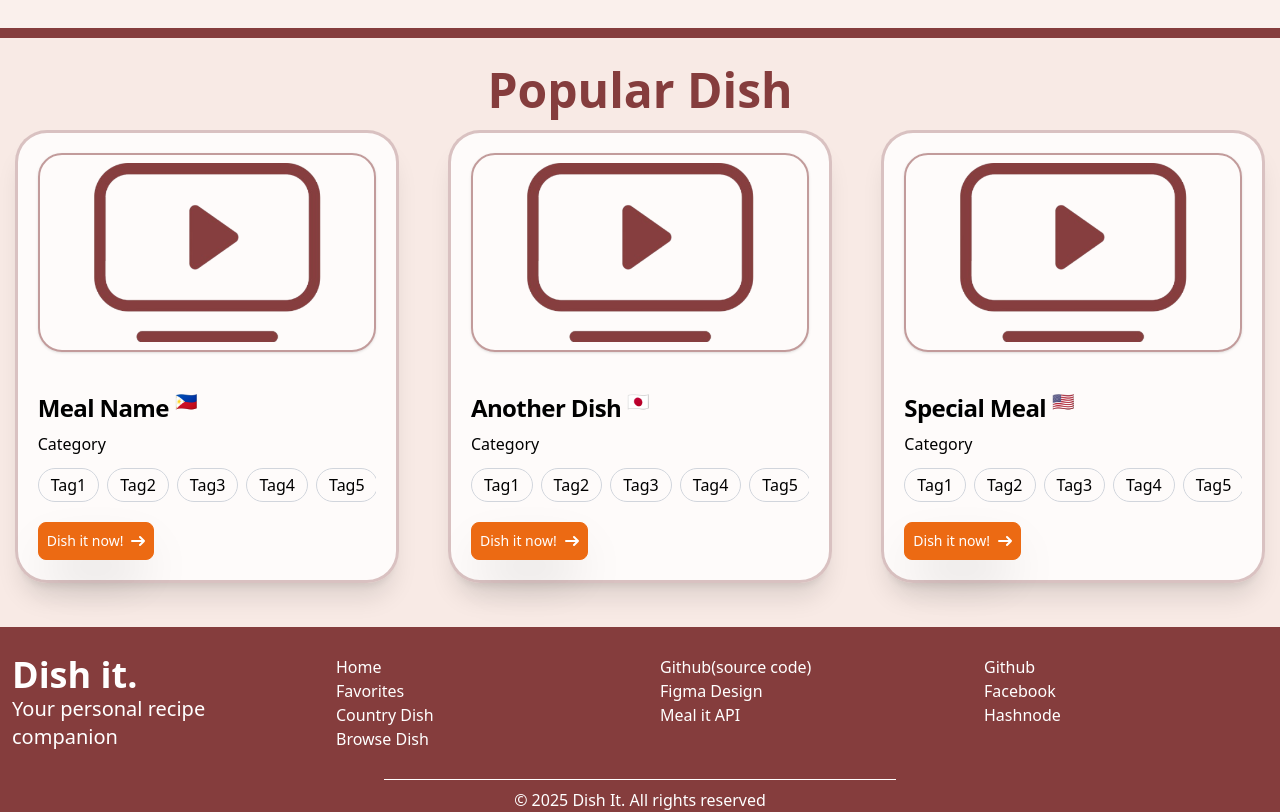
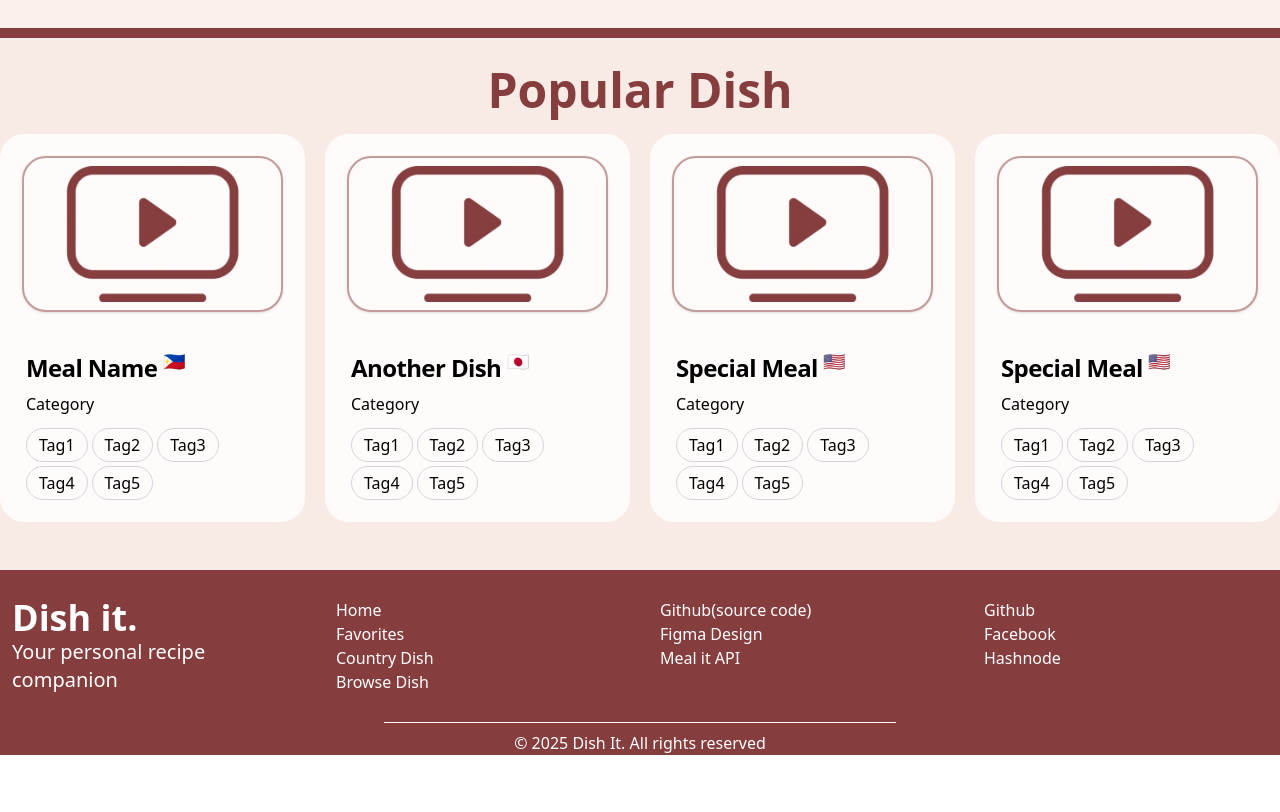
Before and after one commit to Matthew-act546/Dish-It, a React (Vite) app: page / in a window 1280 px wide. Shown: the part 1640-2452 px from the top of the page. After the commit the page ends 2395 px from the top, so only its background shows below. Built offline with nearby package versions, Linux system fonts and the light colour scheme.

Commit message:
fix everything mainly cards and others add icon just evrythinbg

```diff
--- a/src/components/BrowseDish.jsx
+++ b/src/components/BrowseDish.jsx
@@ -4,6 +4,10 @@ export default function BrowseDish() {
   return (
     <>
      <NavigationalBar />
+     <section className="container mx-20">
+      dfs
+
+     </section>
     </>
   )
 }
--- a/src/components/CountryDish.jsx
+++ b/src/components/CountryDish.jsx
@@ -1,9 +1,24 @@
+import { faEarthAsia } from "@fortawesome/free-solid-svg-icons";
 import NavigationalBar from "./NavigationalBar";
+import { FontAwesomeIcon } from "@fortawesome/react-fontawesome";
 
 export default function CountryDish() {
   return (
     <>
       <NavigationalBar />
+      <section className="w-full">
+        <div className="mt-15 flex justify-center">
+          <div>
+            <div className="flex justify-center ">
+              <FontAwesomeIcon icon={faEarthAsia} className="text-primary text-[5rem] w-full" />
+            </div>
+
+            <h1 className="text-6xl rt-1 font-bold leading-16 text-primary">Country Dish</h1>
+            <p className="text-center">list of the country dishes</p>
+          </div>
+
+        </div>
+      </section>
     </>
   )
 }
--- a/src/components/Favorites.jsx
+++ b/src/components/Favorites.jsx
@@ -39,10 +39,12 @@ const dishes = [
 
 export default function Favorites() {
   return (
-    <>
+    <div className="bg-[#F5E1DA]/70 min-h-screen">
+
       <NavigationalBar />
-      <section className="w-full">
-        <div className="mt-15 flex justify-center">
+
+      <section className="w-full ">
+        <div className="mt-15 flex justify-center ">
           <div>
             <div className="flex justify-center ">
               <FontAwesomeIcon icon={faHeart} className="text-primary text-[5rem] w-full" />
@@ -52,16 +54,14 @@ export default function Favorites() {
             <p className="text-center">list of your favorites</p>
           </div>
         </div>
-         <div className="grid grid-cols-1 lg:grid-cols-4 md:grid-cols-2 gap-5 my-4 mx-5 lg:mx-15 justify-items-center">
+         <div className="grid grid-cols-2 lg:grid-cols-4 gap-5 my-4 mx-5 lg:mx-15 justify-items-center cursor-pointer">
             {dishes.map((dish) => (
               <div
                 key={dish.id}
-                className="max-w-sm w-full bg-white/80 backdrop-blur-sm border-primary/30 border-3 rounded-4xl shadow-xl"
+                className="card border-1 border-primary hover:border-2 hover:border-primary "
               >
                 <div className="border-2 border-primary/50 shadow m-5 p-2 rounded-3xl overflow-hidden">
-                  <a href="#">
                     <img className="rounded-t-lg w-full" src={dish.image} alt={dish.name} />
-                  </a>
                 </div>
 
                 <div className="p-5">
@@ -72,43 +72,23 @@ export default function Favorites() {
                   </a>
                   <p className="mb-3 font-normal">{dish.category}</p>
 
-                  <ul className="list-none grid grid-flow-col mb-5 overflow-x-auto gap-2">
+                  <ul className="list-none flex flex-wrap gap-1 ">
                     {dish.tags.map((tag, index) => (
                       <li
                         key={index}
-                        className="border border-gray-300 px-3 py-1 rounded-4xl hover:bg-accent hover:text-white text-center whitespace-nowrap"
+                        className="tags"
                       >
                         {tag}
                       </li>
                     ))}
                   </ul>
 
-                  <a
-                    href="#"
-                    className="btn-accent p-2 "
-                  >
-                    Dish it now!
-                    <svg
-                      className="rtl:rotate-180 w-3.5 h-3.5 ms-2"
-                      aria-hidden="true"
-                      xmlns="http://www.w3.org/2000/svg"
-                      fill="none"
-                      viewBox="0 0 14 10"
-                    >
-                      <path
-                        stroke="currentColor"
-                        strokeLinecap="round"
-                        strokeLinejoin="round"
-                        strokeWidth="2"
-                        d="M1 5h12m0 0L9 1m4 4L9 9"
-                      />
-                    </svg>
-                  </a>
+
                 </div>
               </div>
             ))}
           </div>
       </section>
-    </>
+    </div>
   )
 }
--- a/src/components/Popular.jsx
+++ b/src/components/Popular.jsx
@@ -26,28 +26,35 @@ export default function Popular() {
       image: "/ytvid.png",
       tags: ["Tag1", "Tag2", "Tag3", "Tag4", "Tag5"],
     },
+    {
+      id: 4,
+      name: "Special Meal",
+      flag: "🇺🇸",
+      category: "Category",
+      image: "/ytvid.png",
+      tags: ["Tag1", "Tag2", "Tag3", "Tag4", "Tag5"],
+    },
   ];
 
   return (
     <>
       <hr className="border-5 border-primary" />
-      <section className="flex justify-center bg-[#F5E1DA]/70">
+      <section className="flex justify-center bg-[#F5E1DA]/70 ">
         <div className="container my-7">
           <h1 className="text-primary text-5xl font-bold text-center">Popular Dish</h1>
 
-          <div className="grid grid-cols-1 sm:grid-cols-2 lg:grid-cols-3 gap-5 my-4 justify-items-center">
+          <div className="grid grid-cols-1 sm:grid-cols-2 lg:grid-cols-4 gap-5 my-5 justify-items-center">
             {dishes.map((dish) => (
               <div
                 key={dish.id}
-                className="max-w-sm w-full bg-white/80 backdrop-blur-sm border-primary/30 border-3 rounded-4xl shadow-xl"
+                className="card border-2 border-transparent hover:border-primary "
+
               >
-                <div className="border-2 border-primary/50 shadow m-5 p-2 rounded-3xl overflow-hidden">
-                  <a href="#">
-                    <img className="rounded-t-lg w-full" src={dish.image} alt={dish.name} />
-                  </a>
+                <div className="border-2 border-primary/50 shadow m-5 p-2 rounded-3xl cursor-pointer">
+                  <img className="rounded-t-lg w-full" src={dish.image} alt={dish.name} />
                 </div>
 
-                <div className="p-5">
+                <div className="px-6 py-5">
                   <a href="#">
                     <h5 className="mb-2 text-2xl font-bold tracking-tight">
                       {dish.name} <sup>{dish.flag}</sup>
@@ -55,38 +62,19 @@ export default function Popular() {
                   </a>
                   <p className="mb-3 font-normal">{dish.category}</p>
 
-                  <ul className="list-none grid grid-flow-col mb-5 overflow-x-auto gap-2">
+                  <ul className="list-none flex flex-wrap gap-1 ">
                     {dish.tags.map((tag, index) => (
                       <li
                         key={index}
-                        className="border border-gray-300 px-3 py-1 rounded-4xl hover:bg-accent hover:text-white text-center whitespace-nowrap"
+                        className="tags"
                       >
                         {tag}
                       </li>
                     ))}
                   </ul>
 
-                  <a
-                    href="#"
-                    className="btn-accent p-2 "
-                  >
-                    Dish it now!
-                    <svg
-                      className="rtl:rotate-180 w-3.5 h-3.5 ms-2"
-                      aria-hidden="true"
-                      xmlns="http://www.w3.org/2000/svg"
-                      fill="none"
-                      viewBox="0 0 14 10"
-                    >
-                      <path
-                        stroke="currentColor"
-                        strokeLinecap="round"
-                        strokeLinejoin="round"
-                        strokeWidth="2"
-                        d="M1 5h12m0 0L9 1m4 4L9 9"
-                      />
-                    </svg>
-                  </a>
+
+
                 </div>
               </div>
             ))}
--- a/src/index.css
+++ b/src/index.css
@@ -3,6 +3,15 @@
 
 .btn-accent {
   @apply inline-flex shadow-2xl items-center text-sm font-medium text-white bg-accent rounded-lg border border-accent hover:bg-accent-dark focus:ring-4 focus:outline-none focus:ring-accent
+}
+
+.card{
+  @apply max-w-sm w-full bg-white/80 backdrop-blur-sm rounded-3xl hover:shadow-sm hover:shadow-primary transform transition duration-300 hover:scale-100 hover:-translate-y-1
+}
+
+.tags {
+  /* @apply border border-gray-300 px-2 rounded-4xl hover:bg-accent hover:text-white text-center break-words */
+  @apply border border-gray-300 px-3 py-1 rounded-4xl hover:bg-accent hover:text-white text-center break-words
 }
 
 /* Typography */
```
